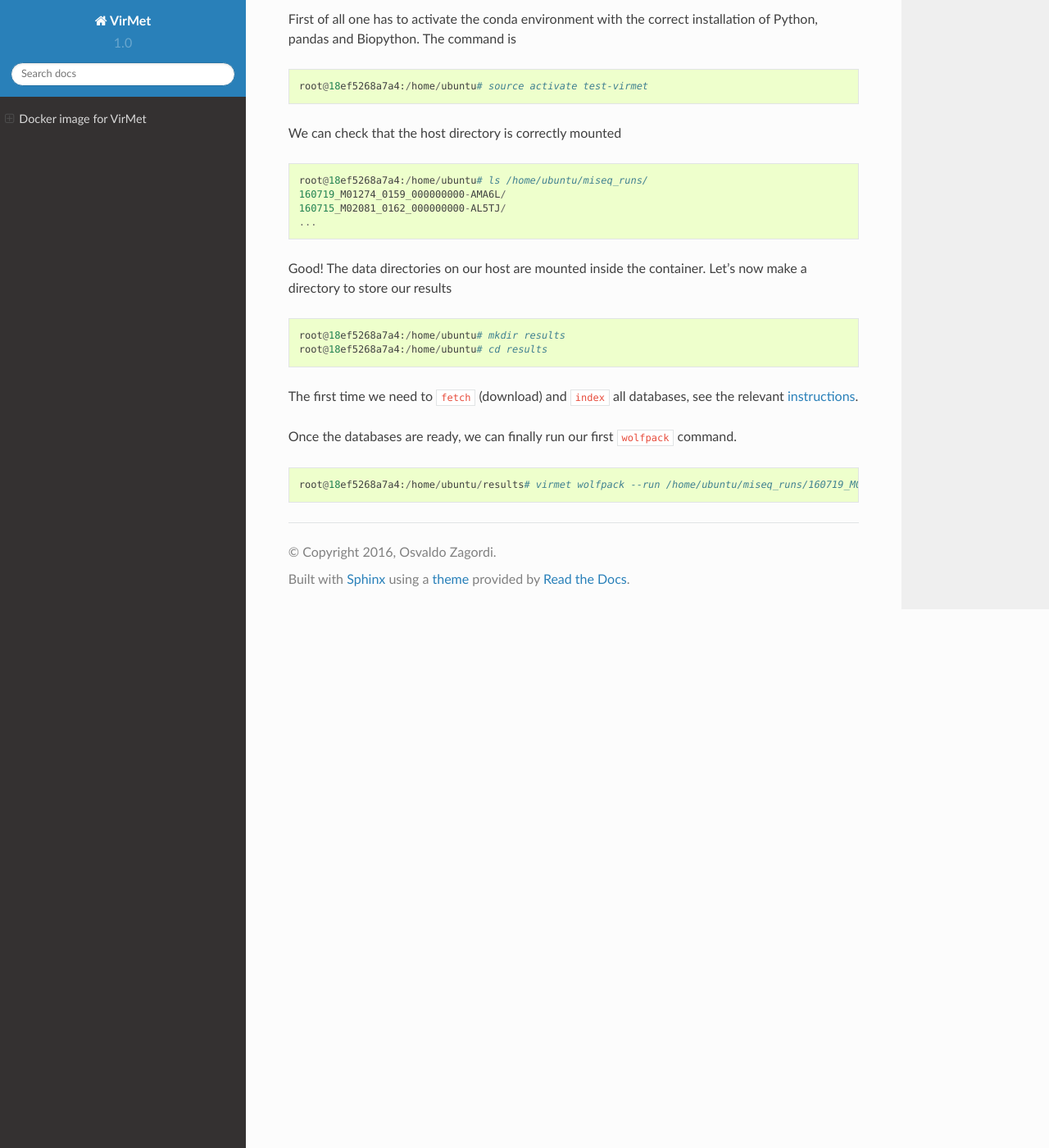
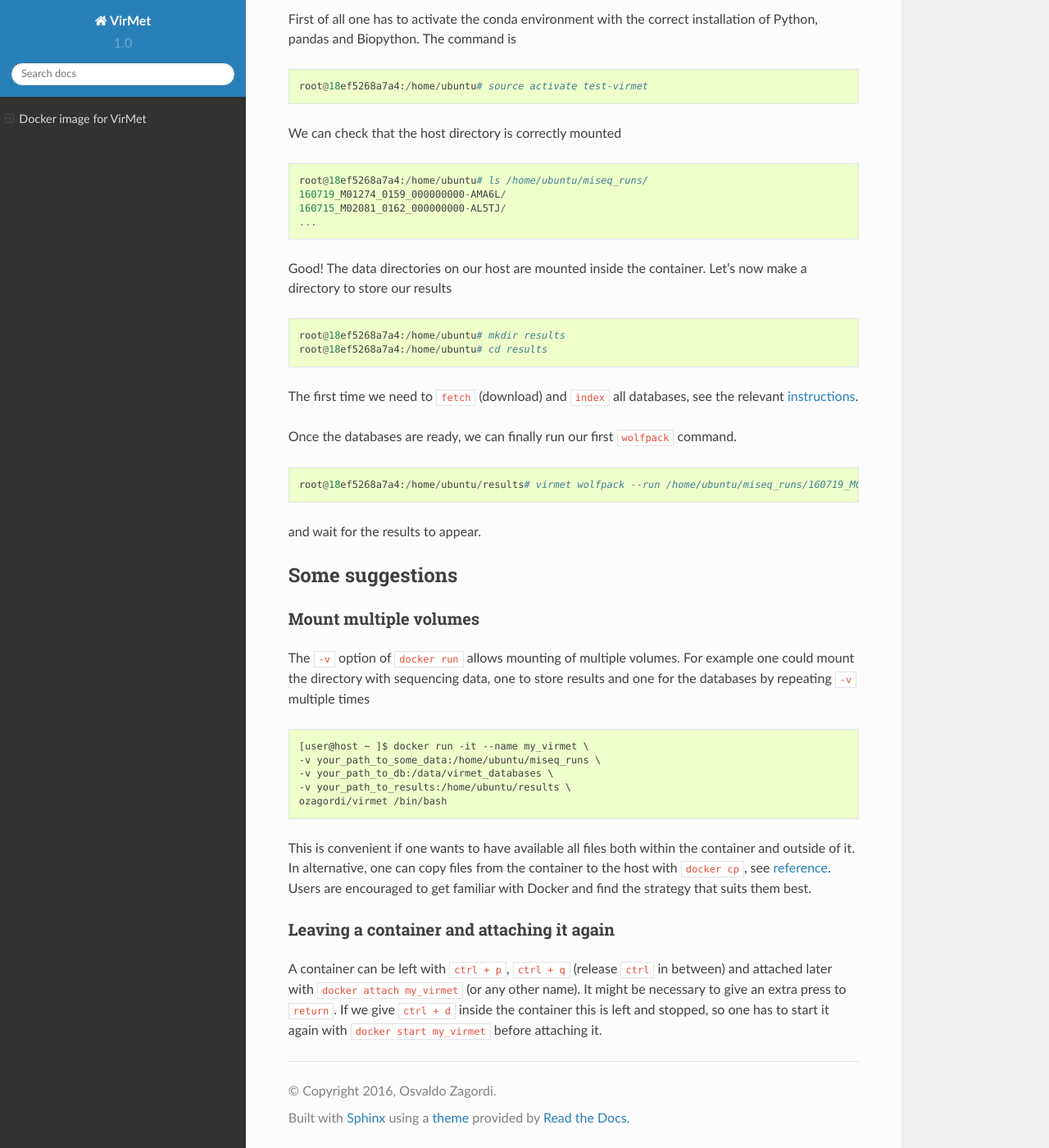
Before and after one commit to medvir/VirMet, a Sphinx documentation site: the page built from docs/dockerised.md, in a window 1280 px wide and 1400 px high, scrolled down 1464 px. Shown: the whole window at 82% size. Built offline with Sphinx 7.4.7 and the Read the Docs theme 2.0.0, drawn with Linux system fonts in a browser that asks for light colours.

Commit message:
More docker info, better heading levels [ci skip]

```diff
--- a/docs/dockerised.md
+++ b/docs/dockerised.md
@@ -1,4 +1,4 @@
-## Docker image for VirMet
+# Docker image for VirMet
 
 Docker containers are a lightweight alternative to virtual machines (VMs). We
 prepared an image pre-built with all necessary dependencies that can be
@@ -7,20 +7,20 @@ OS X. Within any of these hosts, it will run an isolated container inside which
 VirMet is installed together with its dependencies. Make sure you have enough
 disk space (hundreds of gigabytes) to save databases.
 
-#### Install docker
+### Install docker
 
 Follow the instructions reported [here](https://www.docker.com/products/docker)
 to install docker on your host machine.
 
 Check your installation with `docker version` and `docker run hello-world`.
 
-#### Pull docker image for VirMet
+### Pull docker image for VirMet
 
 Simply type `docker pull ozagordi/virmet`. This will download approximately 1GB
 of data: it contains a Linux Ubuntu distribution with all the required software
 pre-installed.
 
-#### Start a docker container
+### Start a docker container
 
 The command to give is the following (backslashes can be omitted if the command
 is given on a single line)
@@ -54,7 +54,7 @@ container, _i.e._ to VirMet.
 The official reference for `docker run` is
 [here](https://docs.docker.com/engine/reference/run/).
 
-#### Once in the container
+### Once in the container
 
 The prompt is now different, now we are root inside the container
 (identified with an ID string) and the prompt reads `root@18ef5268a7a4:/home/ubuntu#`.
@@ -83,3 +83,33 @@ the relevant [instructions](preparation.md).
 Once the databases are ready, we can finally run our first `wolfpack` command.
 
     root@18ef5268a7a4:/home/ubuntu/results# virmet wolfpack --run /home/ubuntu/miseq_runs/160719_M01274_0159_000000000-AMA6L &
+
+and wait for the results to appear.
+
+### Some suggestions
+
+#### Mount multiple volumes
+
+The `-v` option of `docker run` allows mounting of multiple volumes. For example
+one could mount the directory with sequencing data, one to store results and
+one for the databases by repeating `-v` multiple times
+
+    [user@host ~ ]$ docker run -it --name my_virmet \
+    -v your_path_to_some_data:/home/ubuntu/miseq_runs \
+    -v your_path_to_db:/data/virmet_databases \
+    -v your_path_to_results:/home/ubuntu/results \
+    ozagordi/virmet /bin/bash
+
+This is convenient if one wants to have available all files both within the
+container and outside of it. In alternative, one can copy files from the
+container to the host with `docker cp`, see
+[reference](https://docs.docker.com/engine/reference/commandline/cp/). Users are
+encouraged to get familiar with Docker and find the strategy that suits them best.
+
+#### Leaving a container and attaching it again
+
+A container can be left with `ctrl + p`, `ctrl + q` (release `ctrl` in between) and
+attached later with `docker attach my_virmet` (or any other name). It might be
+necessary to give an extra press to `return`.
+If we give `ctrl + d` inside the container this is left and stopped, so one has
+to start it again with `docker start my_virmet` before attaching it.
```
Also changed, not shown: docs/covplot.md (+1 -1 lines), docs/installation.md (+2 -2 lines), docs/preparation.md (+3 -4 lines), docs/updating.md (+2 -2 lines), docs/virus_scan.md (+2 -2 lines).
